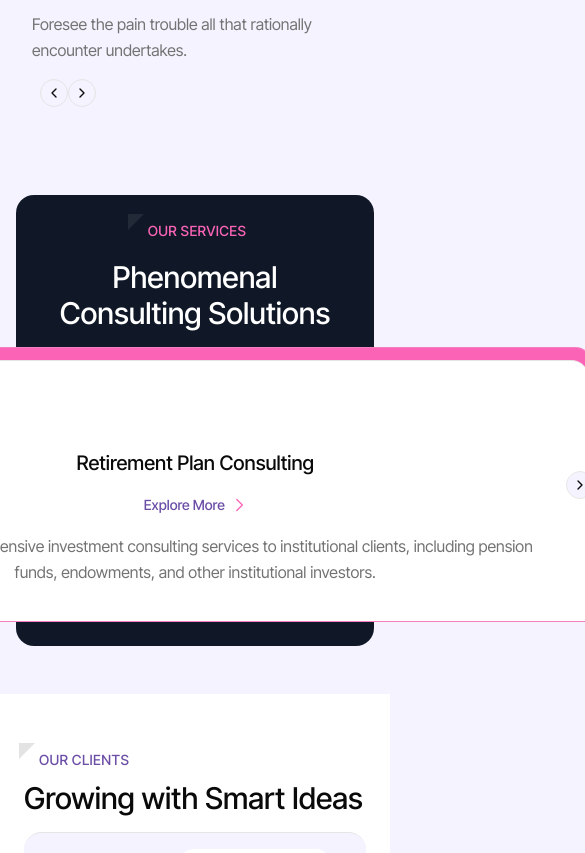
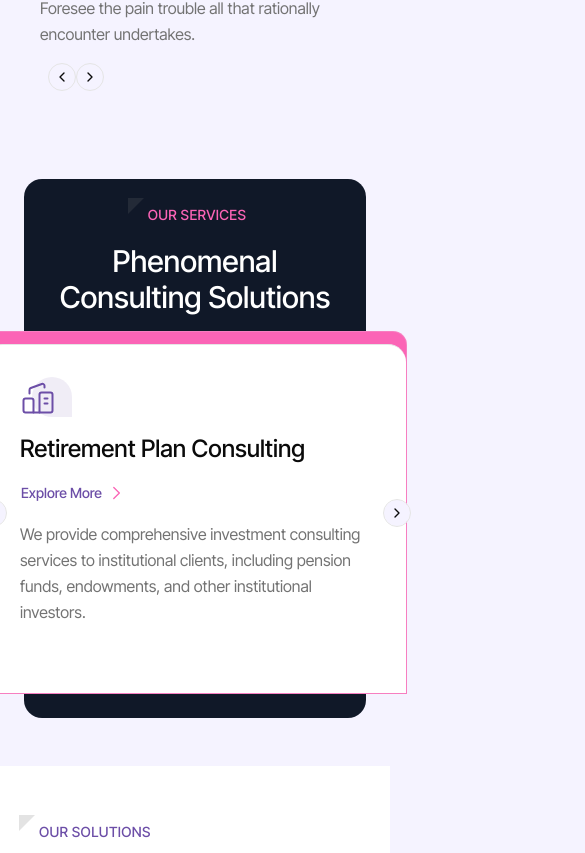
Before and after one commit to itzTedx/piptan-organization, a Next.js app: page /services in a window 390 px wide. Shown: the part 1090-1943 px from the top of the page, 585 px wide, since content can reach past the window. Built offline with nearby package versions, Linux system fonts and the light colour scheme.

Commit message:
refactor(services): improve layout and styling of ServicesPage and related components for better responsiveness

```diff
--- a/src/app/services/page.tsx
+++ b/src/app/services/page.tsx
@@ -23,7 +23,7 @@ export default function ServicesPage() {
 				image="/images/slides/2.webp"
 				title="Services"
 			/>
-			<section className="container mx-auto grid max-w-7xl grid-cols-1 gap-6 px-4 py-10 sm:px-6 sm:py-12 md:grid-cols-2 md:gap-24 md:px-8 md:py-16 lg:py-24">
+			<section className="container grid max-w-7xl grid-cols-1 gap-6 overflow-hidden py-10 sm:py-12 md:grid-cols-2 md:gap-24 md:py-16 lg:py-24">
 				<div className="relative aspect-square min-h-[280px] sm:min-h-0">
 					<Image
 						alt="Service 1"
@@ -31,8 +31,8 @@ export default function ServicesPage() {
 						fill
 						src="/images/service-about.webp"
 					/>
-					<CornerTopLeft className="absolute top-0 -left-4 size-1/2 -translate-x-4 text-primary sm:-left-10 sm:-translate-x-10 md:-left-20 md:-translate-x-20" />
-					<div className="absolute right-2 bottom-4 z-30 translate-x-1/2 rounded-2xl rounded-br-none bg-primary p-3 text-card sm:right-4 sm:bottom-8 sm:rounded-3xl sm:rounded-br-none sm:p-4 md:bottom-12 md:p-6">
+					<CornerTopLeft className="absolute top-0 -left-24 size-1/2 -translate-x-4 text-primary sm:-left-10 sm:-translate-x-10 md:-left-20 md:-translate-x-20" />
+					<div className="absolute right-24 bottom-4 z-30 translate-x-1/2 rounded-2xl rounded-br-none bg-primary p-3 text-card sm:right-4 sm:bottom-8 sm:rounded-3xl sm:rounded-br-none sm:p-4 md:right-2 md:bottom-12 md:p-6">
 						<div className="mb-2 flex items-center justify-between gap-2 sm:mb-4 sm:gap-4">
 							<IconArrowRightUp className="size-6 sm:size-9" />
 							<span className="text-sm sm:text-base">Feb 2026</span>
@@ -60,7 +60,7 @@ export default function ServicesPage() {
 					<AboutCarousel />
 				</div>
 			</section>
-			<section className="container mx-auto px-4 py-12 sm:px-6 sm:py-16 md:px-8 md:py-20">
+			<section className="container mx-auto py-12 sm:py-16 md:py-20">
 				<div className="flex flex-col items-center justify-center gap-4 rounded-2xl bg-gray-900 p-6 text-center sm:gap-6 sm:rounded-3xl sm:p-9 sm:text-left md:p-16 lg:p-20 xl:p-24">
 					<Badge variant="accent">
 						<div>
--- a/src/modules/views/components/about-carousel.tsx
+++ b/src/modules/views/components/about-carousel.tsx
@@ -28,7 +28,7 @@ export const AboutCarousel = () => {
 						<div className="max-w-sm px-4 sm:px-8 md:px-14">
 							<IconBuilding className="size-10 stroke-1 text-primary sm:size-12" />
 							<div className="-mt-6 mb-3 flex w-3/4 justify-end overflow-hidden border-b pr-2 sm:-mt-8 sm:mb-4">
-								<span className="block translate-y-4 font-medium text-3xl text-primary/20 leading-none sm:translate-y-5 sm:text-6xl md:text-7xl">
+								<span className="block translate-y-2.5 font-medium text-3xl text-primary/20 leading-none sm:translate-y-5 sm:text-6xl md:text-7xl">
 									{about.id}
 								</span>
 							</div>
--- a/src/modules/views/components/services-carousel.tsx
+++ b/src/modules/views/components/services-carousel.tsx
@@ -22,19 +22,19 @@ export const ServicesCarousel = () => {
 			opts={{ loop: true }}
 			plugins={[Autoplay({ delay: 5000 }), WheelGesturesPlugin()]}
 		>
-			<CarouselContent>
+			<CarouselContent className="max-sm:max-w-md">
 				{SERVICES.map((service) => (
 					<CarouselItem
-						className="group basis-full sm:basis-1/2 md:basis-1/3"
+						className="group basis-1/1 sm:basis-1/2 md:basis-1/3"
 						key={service.id}
 					>
-						<div className="mx-1 h-full overflow-hidden rounded-xl rounded-br-none border border-border/20 bg-primary pt-3 group-even:bg-accent sm:mx-0 sm:rounded-3xl sm:rounded-br-none">
+						<div className="mx-1 h-full overflow-hidden rounded-xl rounded-br-none border border-border/20 bg-primary pt-3 text-start group-even:bg-accent sm:mx-0 sm:rounded-3xl sm:rounded-br-none">
 							<div className="h-full space-y-2 rounded-t-2xl border-t bg-card p-9 sm:space-y-4 sm:rounded-t-3xl md:rounded-t-4xl md:p-12">
 								<div className="relative w-fit">
 									<service.icon className="relative z-10 size-9 text-primary sm:size-12" />
-									<div className="absolute bottom-0 left-3 size-10 rounded-full rounded-br-none bg-primary/5 sm:left-6 sm:size-16" />
+									<div className="absolute bottom-0 left-3 size-10 rounded-full rounded-br-none bg-primary/10 sm:left-6 sm:size-16" />
 								</div>
-								<h3 className="mt-4 font-medium text-xl transition-colors hover:text-primary hover:underline sm:mt-6 md:text-2xl lg:text-3xl">
+								<h3 className="mt-4 font-medium text-2xl transition-colors hover:text-primary hover:underline sm:mt-6 md:text-3xl">
 									{service.title}
 								</h3>
 								<Button className="relative hover:text-accent" variant="link">
--- a/src/modules/views/components/solutions-carousel.tsx
+++ b/src/modules/views/components/solutions-carousel.tsx
@@ -26,7 +26,7 @@ export const SolutionsCarousel = () => {
 			<CarouselContent className="-ml-3 sm:-ml-6">
 				{SOLUTIONS.map((solution) => (
 					<CarouselItem
-						className="group basis-full pl-3 sm:basis-1/2 sm:pl-6 md:basis-1/4"
+						className="group basis-1/2 pl-3 sm:pl-6 md:basis-1/4"
 						key={solution.id}
 					>
 						<div className="relative z-10 flex h-full flex-col items-center gap-2 rounded-2xl rounded-br-none border-t bg-background p-4 sm:gap-4 sm:rounded-3xl sm:p-6 md:p-10">
--- a/src/modules/views/solutions.tsx
+++ b/src/modules/views/solutions.tsx
@@ -12,7 +12,7 @@ export function Solutions() {
 					<div>
 						<Tape className="absolute -top-1.5 -left-1.5 size-4! text-muted-foreground/20" />
 					</div>
-					Our Clients
+					Our Solutions
 				</Badge>
 				<h2 className="mt-2 mb-4 font-medium text-3xl sm:text-4xl md:text-5xl">
 					Growing with Smart Ideas
```
